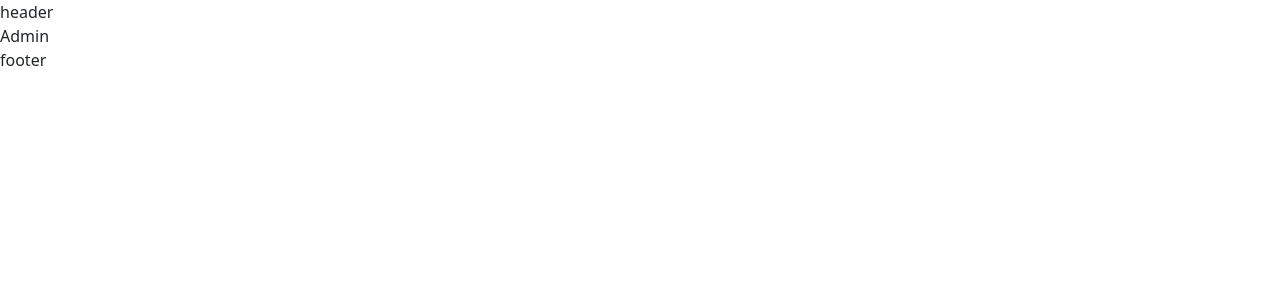
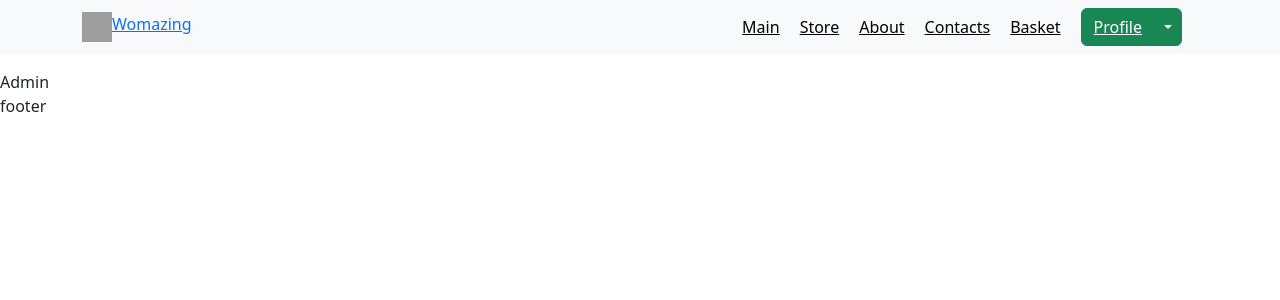
Before and after one commit to Egor-Dubovik/womazing_shop_frontend, a React (Create React App) app: page /admin in a window 1280 px wide. Shown: the top 300 px of the page. Built offline with nearby package versions, Linux system fonts and the light colour scheme; grey boxes are pictures that could not be loaded.

Commit message:
feet: add component Navigation

```diff
--- a/src/components/layout/Layout.tsx
+++ b/src/components/Layout.tsx
@@ -1,11 +1,12 @@
 import React, { Component } from 'react';
 import { Outlet } from 'react-router-dom';
+import Navigation from './Navigation/Navigation';
 
 class Layout extends Component {
   render() {
     return (
       <>
-        <header>header</header>
+        <Navigation />
         <main className={'classes.main'}>
           <div className="main__container">
             <Outlet />
--- /dev/null
+++ b/src/components/Navigation/Navigation.module.css
@@ -0,0 +1,23 @@
+.Navbar {
+  display: flex;
+  flex-wrap: wrap;
+}
+
+.Link:not(:last-child),
+.ActiveLink:not(:last-child) {
+  margin-right: 20px;
+}
+
+.Link {
+  color: black;
+  transition: all 0.3s ease;
+}
+
+.Link:hover,
+.ActiveLink:hover {
+  color: rgb(92, 116, 250);
+}
+
+.ActiveLink {
+  color: rgb(92, 116, 250);
+}
--- /dev/null
+++ b/src/components/Navigation/Navigation.tsx
@@ -0,0 +1,137 @@
+import React, { FC, RefAttributes, useContext } from 'react';
+import Navbar from 'react-bootstrap/Navbar';
+import Nav from 'react-bootstrap/Nav';
+import { FormProps, NavLink } from 'react-router-dom';
+import { Button, Dropdown, Form, NavDropdown, Offcanvas } from 'react-bootstrap';
+import { observer } from 'mobx-react-lite';
+import Container from 'react-bootstrap/Container';
+import { Context } from 'index';
+import classes from './Navigation.module.css';
+import ButtonGroup from 'react-bootstrap/ButtonGroup';
+import {
+  ADMIN_ROUTE,
+  LOGIN_ROUTE,
+  NOT_FOUND_ROUTE,
+  REGISTRATION_ROUTE,
+  STORE_ROUTE,
+  MAIN_ROUTE,
+  BASKET_ROUTE,
+  PRODUCT_ROUTE,
+  BAD_ROUTE,
+  PROFILE_ROUTE,
+  ABOUT_ROUTE,
+  CONTACTS_ROUTE,
+} from '../../types/constants';
+
+// чтобы mobx отследивал значения состояний - observer
+
+const Navigation: FC = observer(() => {
+  const { user } = useContext(Context);
+  // const logOut = () => {
+  //   user.setUser({});
+  //   user.setIsAuth(false);
+  // };
+  const expand = 'md'; // 'sm', 'md', 'lg', 'xl'
+
+  const getLinkClasses = (isActive: boolean): string => {
+    return isActive ? `${classes.Link} ${classes.ActiveLink}` : classes.Link;
+  };
+
+  return (
+    //fixed="top"
+    // fluid - container
+    <>
+      <Navbar bg="light" expand={expand} className="mb-3">
+        <Container>
+          <NavLink to="MAIN_ROUTE">
+            <img
+              src="/logo.svg"
+              width="30"
+              height="30"
+              className="d-inline-block align-top"
+              alt="React Bootstrap logo"
+            />
+            Womazing
+          </NavLink>
+          <Navbar.Toggle aria-controls={`offcanvasNavbar-expand-${expand}`} />
+
+          <Navbar.Offcanvas
+            id={`offcanvasNavbar-expand-${expand}`}
+            aria-labelledby={`offcanvasNavbarLabel-expand-${expand}`}
+            placement="end"
+          >
+            <Offcanvas.Header closeButton>
+              <Offcanvas.Title id={`offcanvasNavbarLabel-expand-${expand}`}>
+                Womazing
+              </Offcanvas.Title>
+            </Offcanvas.Header>
+
+            <Offcanvas.Body>
+              <Nav className="align-items-center justify-content-end flex-grow-1 pe-3">
+                <NavLink className={({ isActive }) => getLinkClasses(isActive)} to={MAIN_ROUTE}>
+                  Main
+                </NavLink>
+                <NavLink className={({ isActive }) => getLinkClasses(isActive)} to={STORE_ROUTE}>
+                  Store
+                </NavLink>
+                <NavLink className={({ isActive }) => getLinkClasses(isActive)} to={ABOUT_ROUTE}>
+                  About
+                </NavLink>
+                <NavLink className={({ isActive }) => getLinkClasses(isActive)} to={CONTACTS_ROUTE}>
+                  Contacts
+                </NavLink>
+
+                {user.isAuth && (
+                  <NavLink className={({ isActive }) => getLinkClasses(isActive)} to={BASKET_ROUTE}>
+                    Basket
+                  </NavLink>
+                )}
+
+                <Dropdown as={ButtonGroup}>
+                  <Button variant="success">
+                    <NavLink style={{ color: 'white' }} to={PROFILE_ROUTE}>
+                      Profile
+                    </NavLink>
+                  </Button>
+
+                  <Dropdown.Toggle split variant="success" id="dropdown-split-basic" />
+
+                  <Dropdown.Menu flip={true}>
+                    {user.isAuth ? (
+                      <Dropdown.Item onClick={() => user.setIsAuth(false)}>Log out</Dropdown.Item>
+                    ) : (
+                      <>
+                        <Dropdown.Item>
+                          <NavLink to={REGISTRATION_ROUTE}>Sign in</NavLink>
+                        </Dropdown.Item>
+                        <Dropdown.Item>
+                          <NavLink to={LOGIN_ROUTE}>Log in</NavLink>
+                        </Dropdown.Item>
+                      </>
+                    )}
+                  </Dropdown.Menu>
+                </Dropdown>
+              </Nav>
+            </Offcanvas.Body>
+          </Navbar.Offcanvas>
+        </Container>
+      </Navbar>
+    </>
+  );
+});
+
+export default Navigation;
+
+// {user.isAuth ? (
+//   <Nav className="ml-auto" style={{ color: 'white' }}>
+//     <Button variant={'outline-light'} onClick={() => logOut()} className="ml-2">
+//       Выйти
+//     </Button>
+//   </Nav>
+// ) : (
+//   <Nav className="ml-auto" style={{ color: 'white' }}>
+//     <Button variant={'outline-light'} onClick={() => history.push(LOGIN_ROUTE)}>
+//       Авторизация
+//     </Button>
+//   </Nav>
+// )}
--- a/src/router/AppRouter.tsx
+++ b/src/router/AppRouter.tsx
@@ -1,6 +1,6 @@
 import React from 'react';
 import { RouteObject } from 'react-router-dom';
-import Layout from 'components/layout/Layout';
+import Layout from 'components/Layout';
 
 import { IRoute } from 'types/app.interface';
 
```
Also changed, not shown: src/router/rotes.tsx (+22 -10 lines).
